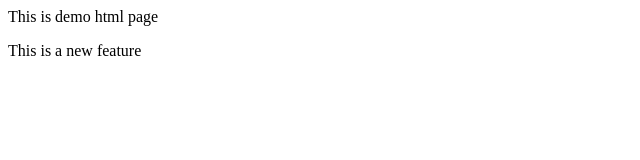
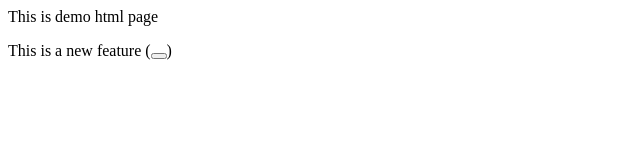
Before and after one commit to AamirTadmod/localrepo, a plain HTML site: page index.html in a window 1280 px wide. Shown: the full height of the page, 0-640 px from the left. Drawn offline with Linux system fonts and the light colour scheme.

Commit message:
Add Button

```diff
--- a/index.html
+++ b/index.html
@@ -1,2 +1,2 @@
 <p>This is demo html page</p>
-<p>This is a new feature</p>
+<p>This is a new feature (<button type="button" class="btn btn-primary" data-toggle="button" aria-pressed="false" autocomplete="off"></button>)</p>
```
